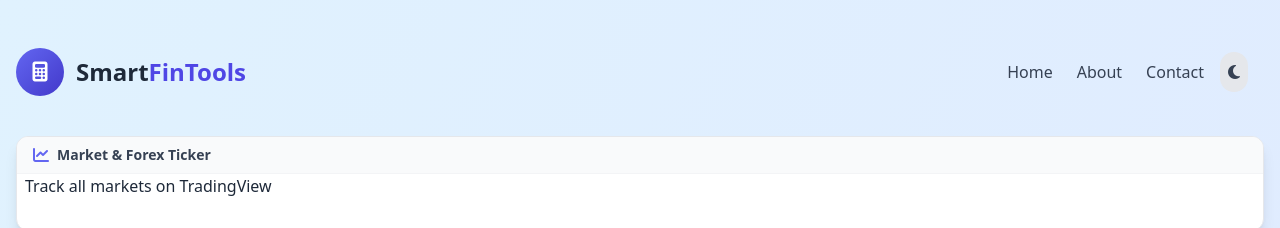
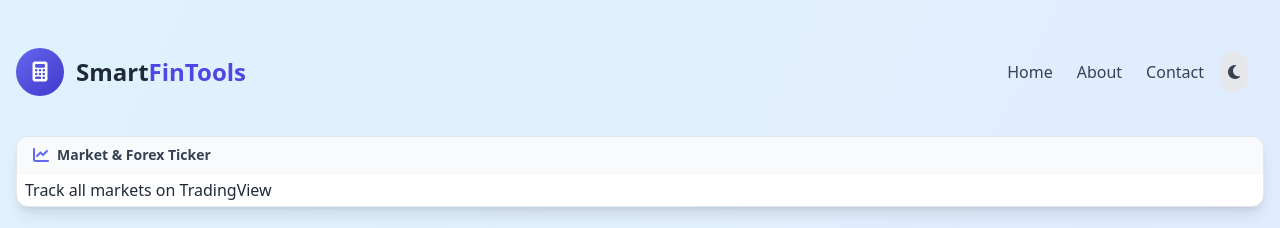
Before and after one commit to shivamprakash-git/smart-fin-tools, a website: page index.html in a window 1280 px wide. Shown: the top 228 px of the page. Drawn offline with nearby package versions, Linux system fonts and the light colour scheme; a script that the page names is missing.

Commit message:
fixed attribution visibility for ticker

```diff
--- a/index.html
+++ b/index.html
@@ -66,7 +66,7 @@
                         <h3 class="text-sm font-semibold text-gray-700 dark:text-gray-200">Market & Forex Ticker</h3>
                     </div>
                 </div>
-                <div id="tradingview-ticker-widget" class="h-14 px-2"></div>
+                <div id="tradingview-ticker-widget" class="min-h-[56px] px-2 py-1"></div>
             </div>
         </section>
 
```
